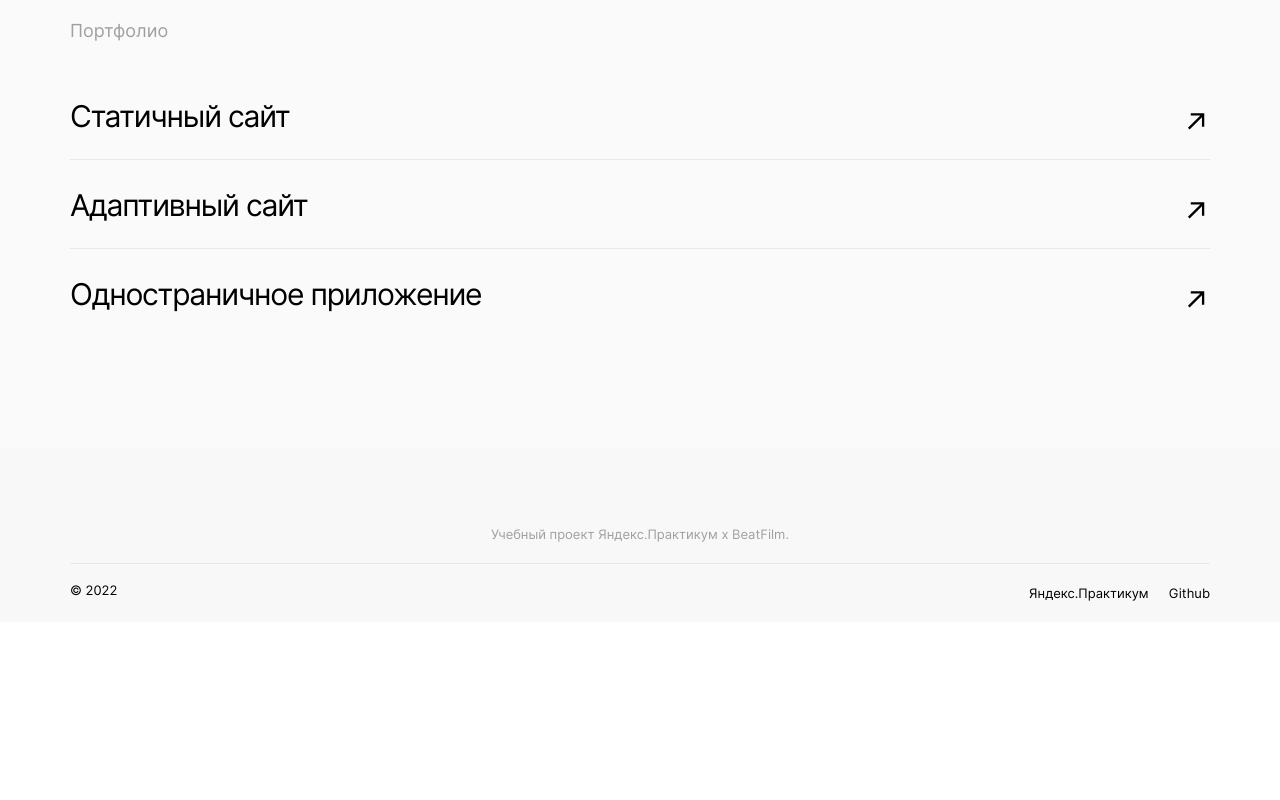
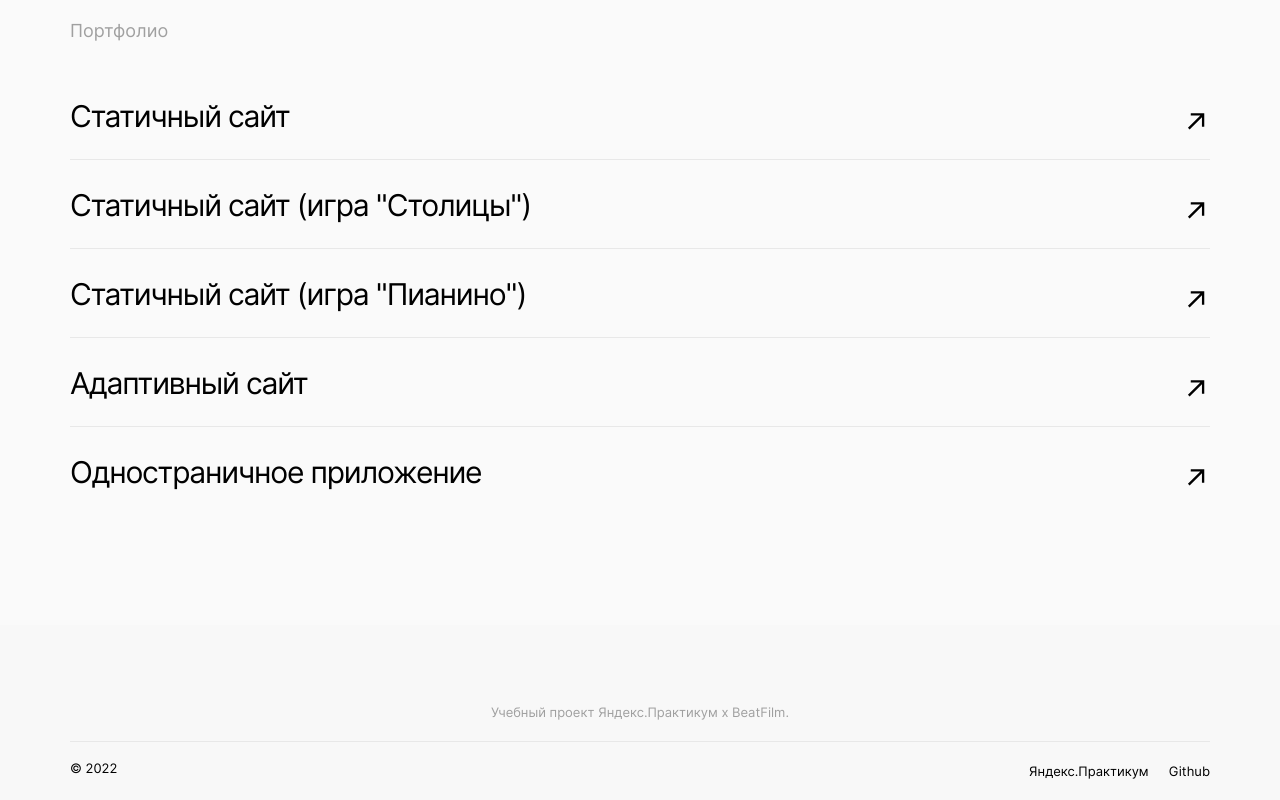
Before and after one commit to SalatSR/movies-explorer-frontend, a React (Create React App) app: page / in a window 1280 px wide. Shown: the part 2454-3254 px from the top of the page. Before the commit the page ends 3076 px from the top, so only its background shows below. Built offline with nearby package versions, Linux system fonts and the light colour scheme; no server answers.

Commit message:
feat: добавил 2 одностраничных сайта

```diff
--- a/src/components/Portfolio/Portfolio.js
+++ b/src/components/Portfolio/Portfolio.js
@@ -12,6 +12,24 @@ function Portfolio() {
             rel="noreferrer"
           >
             Статичный сайт
+          </a>
+        </li>
+        <li className="portfolio__links-item">
+          <a className="portfolio__link"
+            href="https://salatsr.github.io/hyperskill-intro-to-github/"
+            target="_blank"
+            rel="noreferrer"
+          >
+            Статичный сайт (игра "Столицы")
+          </a>
+        </li>
+        <li className="portfolio__links-item">
+          <a className="portfolio__link"
+            href="https://salatsr.github.io/hyperskill-intro-to-github-3/"
+            target="_blank"
+            rel="noreferrer"
+          >
+            Статичный сайт (игра "Пианино")
           </a>
         </li>
         <li className="portfolio__links-item">
```
